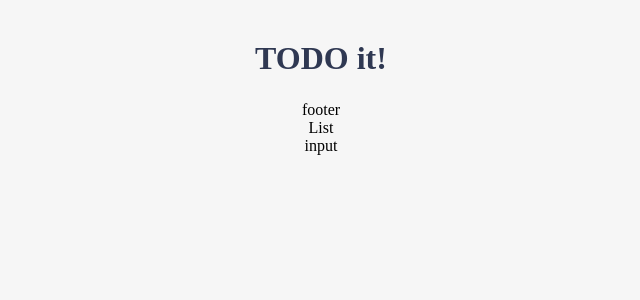
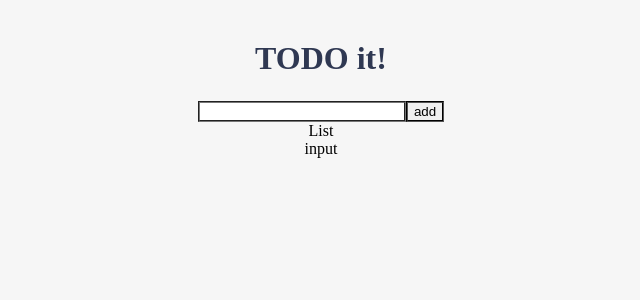
Before and after one commit to tychejin1218/vue-intermediate, a Vue app: page / in a window 1280 px wide. Shown: the top 300 px of the page, without its empty margins (319-959 px from the left). Built offline with nearby package versions, Linux system fonts and the light colour scheme.

Commit message:
1.TodoInput 컴포넌트의 할 일 저장 기능 구현 2.rules 옵션 추가  - "no-console": "off"

```diff
--- a/package.json
+++ b/package.json
@@ -27,7 +27,8 @@
     ],
     "rules": {
       "no-unused-vars" : "off",
-      "no-mixed-spaces-and-tabs" : 0
+      "no-mixed-spaces-and-tabs" : 0,
+      "no-console": "off"
     },
     "parserOptions": {
       "parser": "babel-eslint"
--- a/src/components/TodoInput.vue
+++ b/src/components/TodoInput.vue
@@ -1,12 +1,24 @@
 <template>
   <div>
-	  footer
+	  <input type="text" v-model="newTodoItem">
+    <button v-on:click="addTodo">add</button>
   </div>
 </template>
 
 <script>
 export default {
-
+  data: function() {
+    return {
+      newTodoItem: ""
+    }
+  },
+  methods: {
+    addTodo: function() {
+      console.log(this.newTodoItem);
+      localStorage.setItem(this.newTodoItem, this.newTodoItem);
+      this.newTodoItem = '';
+    }
+  }
 }
 </script>
 
```
